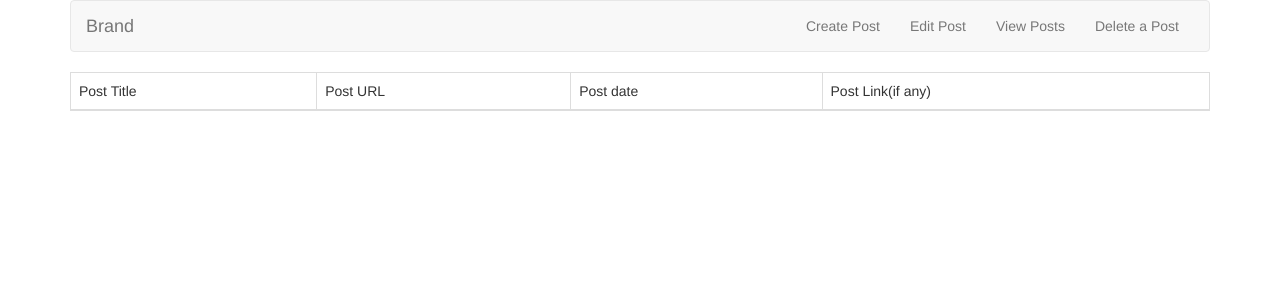
After one commit to spartakode/static-cms, a Flask app: template src/templates/viewposts.html in a window 1280 px wide. The commit adds this page. Shown: the top 300 px of the page. Run offline with Flask 2, Linux system fonts and the light colour scheme; the template is opened without the code that fills it, so the values that code supplies are empty; parts of the project's set-up code (start-up, migrations or seed data) failed here and were passed over; some libraries are stand-ins or nearby versions.

Commit message:
Added interface to view posts. Addresses #16
Small break. As I'm starting to make this interface, I'm starting to
realise more and more that the idea of a create, edit, view, delete on
the navbar is a little silly. It would be much easier to just
incorporate viewing, editing and deleting all into a single interface.
Since all I can do is manipulate interfaces for now, I suppose it's ok
to leave it like this. Link edit, and delete both to view post. Create
the buttons inside the view table to delete and edit posts

```diff
--- a/src/templates/common/navbar.html
+++ b/src/templates/common/navbar.html
@@ -19,7 +19,9 @@
                     <li><a href="{{ url_for('createpost')}}">Create Post</a></li>
                 {% endif %}
                 <li><a href="{{ url_for('createpost')}}">Edit Post</a></li>
-                <li><a href="{{ url_for('createpost')}}">View Posts</a></li>
+                {% if currentUrl != 'viewposts' %}
+                    <li><a href="{{ url_for('viewposts')}}">View Posts</a></li>
+                {% endif %}
                 <li><a href="{{ url_for('createpost')}}">Delete a Post</a></li>
                 <!--<li class="dropdown">
                     <a href="#" class="dropdown-toggle" data-toggle="dropdown" role="button" aria-expanded="false">Dropdown <span class="caret"></span></a>
--- /dev/null
+++ b/src/templates/viewposts.html
@@ -0,0 +1,30 @@
+{% extends "common/base.html" %}
+{% import "common/navbar.html" as nav %}
+{% block title%}View All Posts{% endblock %}
+{% block body %}
+{{ nav.navbar(request.url_rule.endpoint) }}
+<div class="row">
+    <div class="col-lg-12">
+        <table class="table table-striped table-bordered">
+            <thead>
+                <tr>
+                    <td>Post Title</td>
+                    <td>Post URL</td>
+                    <td>Post date</td>
+                    <td>Post Link(if any)</td>
+                </tr>
+            </thead>
+            <tbody>
+                {% for post in posts %}
+                <tr>
+                    <td>{{post.postTitle}}</td>
+                    <td>{{post.postUrl}}</td>
+                    <td>{{post.postDate}}</td>
+                    <td>{{post.postLink}}</td>
+                </tr>
+                {% endfor %}
+            </tbody>
+        </table>
+    </div>
+</div>
+{% endblock %}
--- a/src/views.py
+++ b/src/views.py
@@ -1,7 +1,7 @@
 from flask import session,url_for,request,redirect,render_template
 from . import application
 
-from .controllers import RegisterController, LoginController, PostController
+from .controllers import RegisterController, LoginController, PostController, ViewPostController
 from .core.user import UserRetrieval, UserAuthentication
 from .data.sqlite import UserDataStrategy
 
@@ -57,3 +57,10 @@ def createpost():
         else:
             PostController.savePost(request.form)
             return redirect(url_for('admin'))
+@application.route(BASEPATH + "viewposts/", methods=['GET'])
+def viewposts():
+    if 'username' not in session:
+        return redirect(url_for("login"))
+    else:
+        allPosts = ViewPostController.getAllPosts()
+        return render_template('viewposts.html', posts = allPosts)
```
